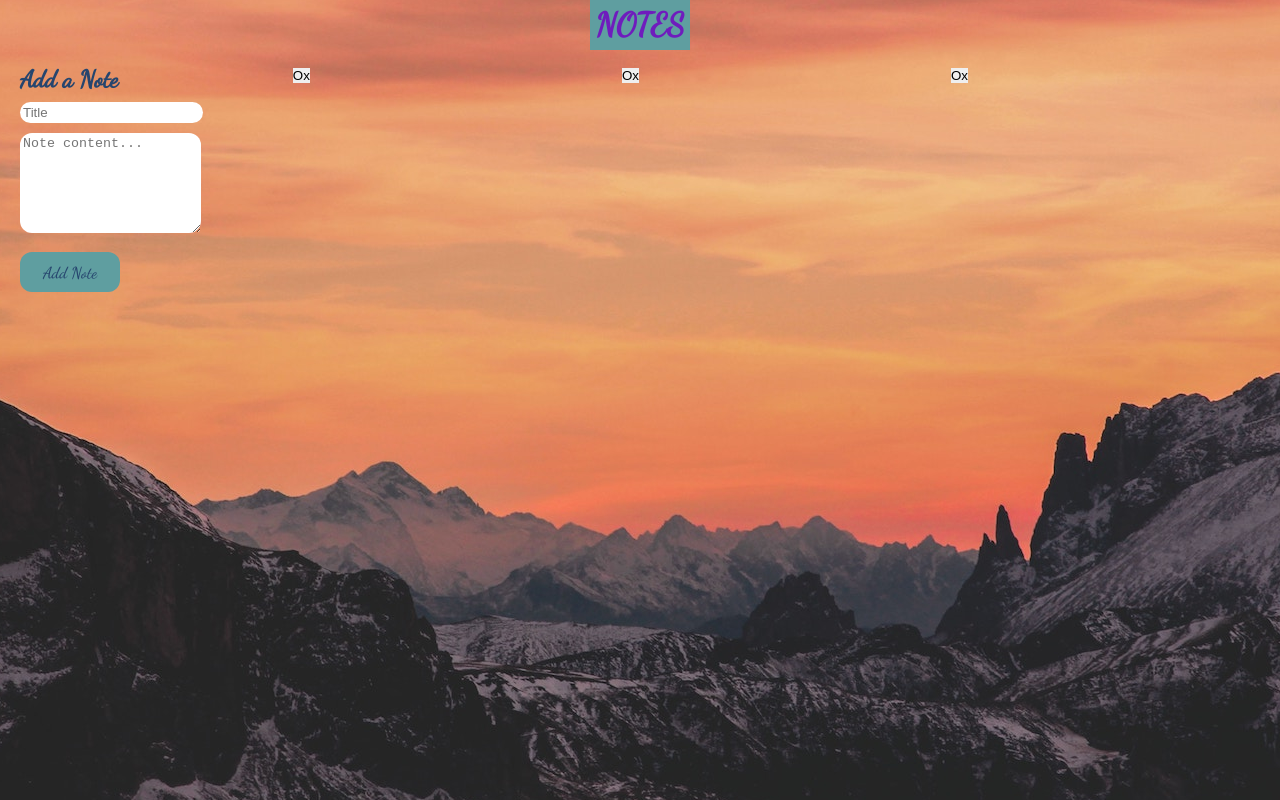
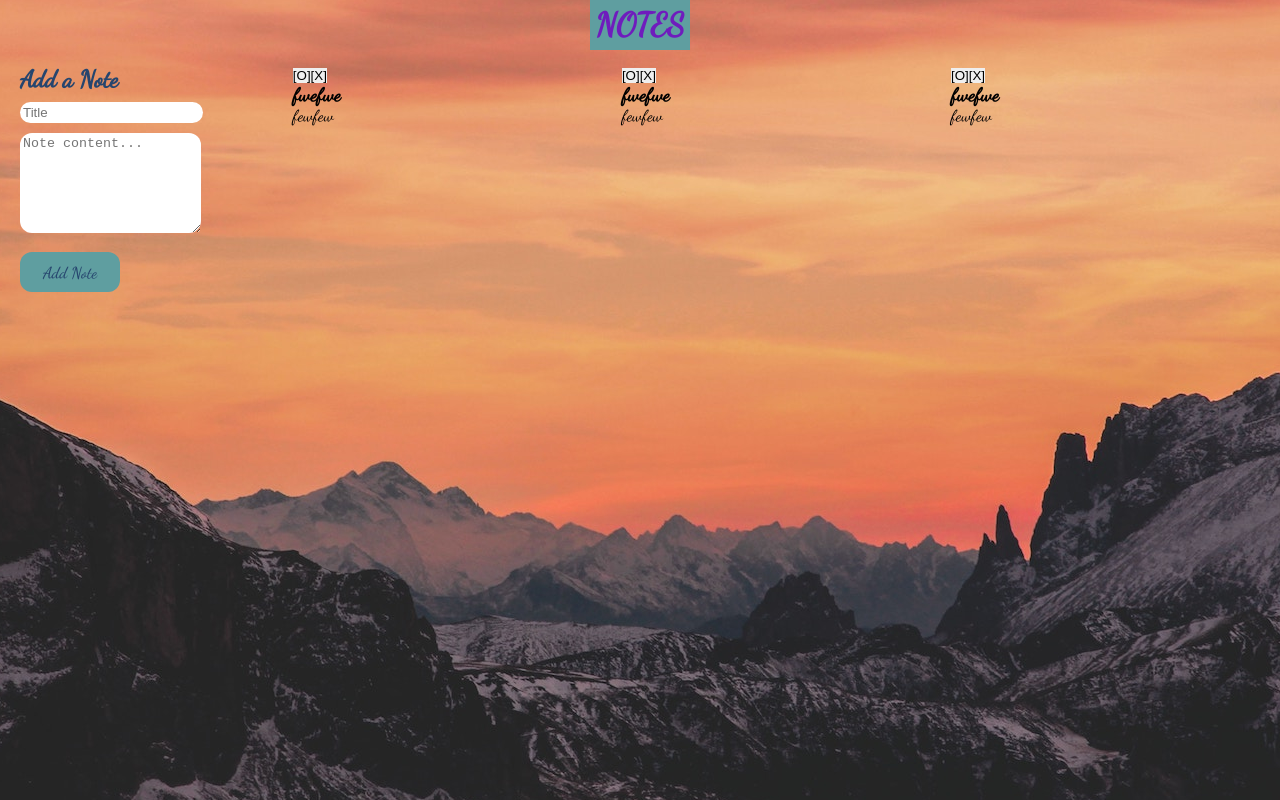
Before and after one commit to recket337/react-notes, a React (Create React App) app in the folder react-notes/: page / in a window 1280 px wide. Built offline with nearby package versions, Linux system fonts and the light colour scheme.

Commit message:
feat: working build

```diff
--- a/react-notes/src/components/Notes/Note/Note.jsx
+++ b/react-notes/src/components/Notes/Note/Note.jsx
@@ -6,8 +6,8 @@ export class Note extends Component {
     super(props);
 
     this.state = {
-      editTitle: props.title,
-      editContent: props.content,
+      title: '',
+      content: '',
     };
   }
 
@@ -15,49 +15,57 @@ export class Note extends Component {
     this.setState({ [e.target.name]: e.target.value });
   };
 
-  handleSubmission = (e) => {
-    let { title, content } = this.state;
-    this.props.addNote(title, content);
-
-    this.setState({ title: '', content: '' });
+  onRemoveNote = () => {
+    this.props.removeNote(this.props.id);
   };
 
-  onRemoveNote = (index) => {
-    this.props.removeNote(index);
-  };
-  onEditNote = (index) => {
-    this.props.editNote(index);
+  onEditNote = () => {
+    this.props.editNote(this.props.id);
   };
 
-  render(){
+  onConfirmEdit = () => {
+    this.props.submitEdit(this.props.id, this.state.title, this.state.content)
+  }
+
+  onCancelEdit = () => {
+    this.props.cancelEdit(this.props.id)
+  }
+
+  render() {
+    console.log(this.props);
     return (
       <li>
-        {this.props.editMode ? (
+        {this.props.isEditing ? (
           <React.Fragment>
             <input
-              value={this.props.title}
+              type="text"
+              name="title"
+              value={this.state.title}
               onChange={this.handleChange}
               placeholder="title"
             />
             <input
-              value={this.props.content}
+              name="content"
+              value={this.state.content}
               onChange={this.handleChange}
               placeholder="content"
             />
 
             <button
-              onClick={() => this.props.confirmEdit(this.props.id, this.state.title, this.state.content)}
+              onClick={this.onConfirmEdit}
             >
               SUBMIT
             </button>
-            <button onClick={() => this.props.toggleEditMode()}>CANCEL</button>
+            <button onClick={this.onCancelEdit}>CANCEL</button>
           </React.Fragment>
         ) : (
           <React.Fragment>
-            <button onClick={() => this.onEditNote(this.props.id)}>O</button>
-            <button onClick={() => this.onRemoveNote(this.props.id)}>x</button>
+            <button onClick={this.onEditNote}>[O]</button>
+            <button onClick={this.onRemoveNote}>[X]</button>
           </React.Fragment>
         )}
+        <h3>{this.props.title}</h3>
+        <p>{this.props.content}</p>
       </li>
     );
   }
--- a/react-notes/src/components/Notes/NotesList/NotesList.jsx
+++ b/react-notes/src/components/Notes/NotesList/NotesList.jsx
@@ -1,12 +1,24 @@
 import s from "./NotesList.module.scss";
-import { Note } from "./../Note/Note"
+import { Note } from "./../Note/Note";
 import React from "react";
-
-
 
 export const NotesList = (props) => {
   console.log(props);
-  const notesItems = props.notes.map((note, index) => <Note key={index} />);
+  const notesItems = props.notes.map((note, index) => (
+    <Note
+      key={note + index}
+
+      id={note.id}
+      title={note.title}
+      content={note.content}
+      isEditing={note.isEditing}
+
+      submitEdit={props.confirmEdit}
+      removeNote={props.removeNote}
+      editNote={props.editNote}
+      cancelEdit={props.cancelEdit}
+    />
+  ));
 
   return <ul>{notesItems}</ul>;
-}
+};
--- a/react-notes/src/components/Notes/NotesList/NotesListContainer.js
+++ b/react-notes/src/components/Notes/NotesList/NotesListContainer.js
@@ -1,4 +1,4 @@
-import { editNoteAC, removeNoteAC, updateEditModeTitleAC, updateEditModeContentAC, toggleEditMode, confirmEditAC } from '../../../redux/actions/notesActions';
+import { editNoteAC, removeNoteAC, confirmEditAC, cancelEditAC} from '../../../redux/actions/notesActions';
 import { NotesList } from './NotesList';
 import { connect } from 'react-redux';
 
@@ -19,14 +19,8 @@ const mapDispatchToProps = (dispatch) => {
     editNote: (id) => {
       dispatch(editNoteAC(id));
     },
-    updateEditModeTitle: (title) => {
-      dispatch(updateEditModeTitleAC(title));
-    },
-    updateEditModeContent: (content) => {
-      dispatch(updateEditModeContentAC(content));
-    },
-    toggleEditMode: () => {
-      dispatch(toggleEditMode());
+    cancelEdit: (id) => {
+      dispatch(cancelEditAC(id));
     }
   }
 };
--- a/react-notes/src/redux/actions/notesActions.js
+++ b/react-notes/src/redux/actions/notesActions.js
@@ -7,6 +7,8 @@ export const TOGGLE_EDIT_MODE = 'TOGGLE_EDIT_MODE';
 export const UPDATE_EDIT_MODE_TITLE = 'UPDATE_EDIT_NODE_TITLE';
 export const UPDATE_EDIT_MODE_CONTENT = 'UPDATE_EDIT_NODE_CONTENT';
 export const CONFIRM_EDIT = 'CONFIRM_EDIT';
+export const CANCEL_EDIT = 'CANCEL_EDIT';
+
 
 export function confirmEditAC(id, title, content) {
   return { type: CONFIRM_EDIT, id, title, content };
@@ -14,6 +16,10 @@ export function confirmEditAC(id, title, content) {
 
 export function editNoteAC(id) {
   return { type: EDIT_NOTE, id };
+}
+
+export function cancelEditAC(id) {
+  return { type: CANCEL_EDIT, id };
 }
 
 export function addNoteAC(title, content) {
@@ -32,14 +38,6 @@ export function updateInputFormContentAC(content) {
   return { type: UPDATE_INPUT_FORM_CONTENT, content };
 }
 
-export function updateEditModeTitleAC(title) {
-  return { type: UPDATE_EDIT_MODE_TITLE, title };
-}
-
-export function updateEditModeContentAC(content) {
-  return { type: UPDATE_EDIT_MODE_CONTENT, content };
-}
-
 export function toggleEditMode() {
   return { type: TOGGLE_EDIT_MODE };
 }
--- a/react-notes/src/redux/reducers/notesReducer.js
+++ b/react-notes/src/redux/reducers/notesReducer.js
@@ -4,22 +4,36 @@ import {
   EDIT_NOTE,
   UPDATE_INPUT_FORM_TITLE,
   UPDATE_INPUT_FORM_CONTENT,
-  UPDATE_EDIT_MODE_CONTENT,
-  UPDATE_EDIT_MODE_TITLE,
-  TOGGLE_EDIT_MODE,
   CONFIRM_EDIT,
+  CANCEL_EDIT,
 } from '../actions/notesActions';
 
 const initialState = {
   titleInput: '',
   contentInput: '',
-  editModeTitle: '',
-  editModeContent: '',
   editModeIsON: false,
   notesData: [
-    { id: 0, title: 'fwefwe', content: 'fewfew', hashtags: [], editMode: false },
-    { id: 1, title: 'fwefwe', content: 'fewfew', hashtags: [], editMode: false },
-    { id: 2, title: 'fwefwe', content: 'fewfew', hashtags: [], editMode: false },
+    {
+      id: 0,
+      title: 'fwefwe',
+      content: 'fewfew',
+      hashtags: [],
+      isEditing: false,
+    },
+    {
+      id: 1,
+      title: 'fwefwe',
+      content: 'fewfew',
+      hashtags: [],
+      isEditing: false,
+    },
+    {
+      id: 2,
+      title: 'fwefwe',
+      content: 'fewfew',
+      hashtags: [],
+      isEditing: false,
+    },
   ],
   result: [],
 };
@@ -36,14 +50,21 @@ export function notesReducer(state = initialState, action) {
             title: action.title,
             content: action.content,
             hashtags: action.content.split(' ').filter((i) => i[0] === '#'),
-            editMode: false,
+            isEditing: false,
           },
         ],
       };
     case REMOVE_NOTE:
       return {
         ...state,
-        notesData: state.notesData.filter((note, index) => index != action.id),
+        notesData: state.notesData
+          .filter((note, index) => index != action.id)
+          .map((item, index) => {
+            return {
+              ...item,
+              id: index,
+            };
+          }),
       };
 
     case UPDATE_INPUT_FORM_TITLE:
@@ -64,10 +85,11 @@ export function notesReducer(state = initialState, action) {
           return index === action.id
             ? {
                 ...note,
-                editMode: !note.editMode,
+                isEditing: true,
               }
             : note;
         }),
+        editModeIsON: true,
       };
 
     case CONFIRM_EDIT:
@@ -77,27 +99,25 @@ export function notesReducer(state = initialState, action) {
           return index === action.id
             ? {
                 ...note,
-                editMode: false,
+                isEditing: false,
                 title: action.title,
                 content: action.content,
               }
             : note;
         }),
+        editModeIsON: false,
       };
-
-    case UPDATE_EDIT_MODE_TITLE:
+    case CANCEL_EDIT:
       return {
         ...state,
-        editModeTitle: action.title,
-      };
-    case UPDATE_EDIT_MODE_CONTENT:
-      return {
-        ...state,
-        editModeContent: action.content,
-      };
-    case TOGGLE_EDIT_MODE:
-      return {
-        ...state,
+        notesData: state.notesData.map((note, index) => {
+          return index === action.id
+            ? {
+                ...note,
+                isEditing: false,
+              }
+            : note;
+        }),
         editModeIsON: false,
       };
 
```
